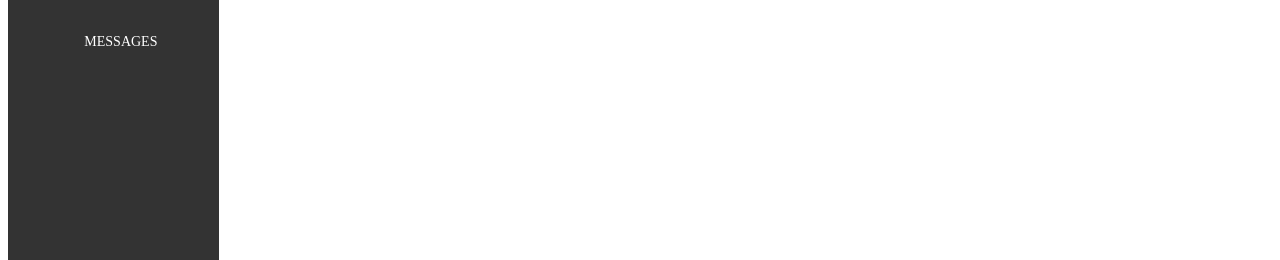
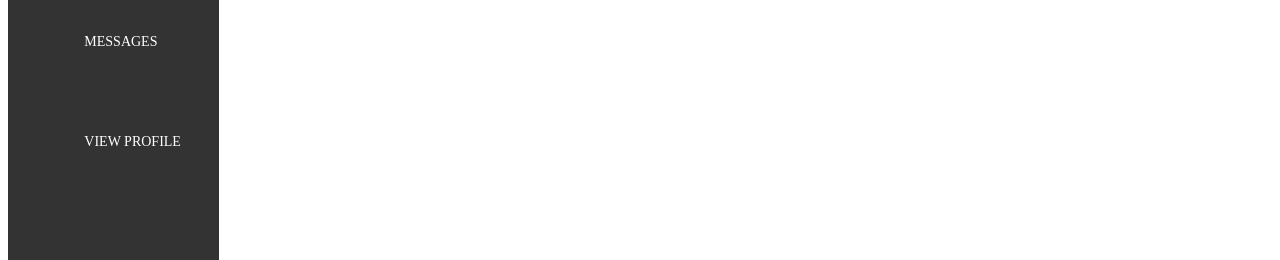
Before and after one commit to tiffaphm/not_wnl_platform, a React app: page / in a window 1280 px wide. Shown: the part 318-578 px from the top of the page. Built offline with nearby package versions, Linux system fonts and the light colour scheme; the HTML template or start-up script is replaced by a standard one.

Commit message:
add profile menu item

```diff
--- a/client/src/components/Sidebar/Sidebar.jsx
+++ b/client/src/components/Sidebar/Sidebar.jsx
@@ -5,6 +5,7 @@ import SidebarSelectDashboard from './SidebarSelectDashboard';
 import SidebarSelectJobListings from './SidebarSelectJobListings';
 import SidebarSelectJobHistory from './SidebarSelectJobHistory';
 import SidebarSelectMessages from './SidebarSelectMessages';
+import SidebarSelectProfile from './SidebarSelectProfile';
 import '../styles/Sidebar.css';
 
 class Sidebar extends Component {
@@ -16,6 +17,7 @@ class Sidebar extends Component {
   }
 
   selectActiveComponent = (event) => {
+    // DEBT: this function will only run if user clicks on the div, not the actual text
     const currentActive = ReactDOM.findDOMNode(this).getElementsByClassName(this.state.activeComponent)[0];
 
     if (event.target.className !== this.state.activeComponent) {
@@ -36,6 +38,7 @@ class Sidebar extends Component {
         <SidebarSelectJobListings selectActiveComponent={this.selectActiveComponent} />
         <SidebarSelectJobHistory selectActiveComponent={this.selectActiveComponent} />
         <SidebarSelectMessages selectActiveComponent={this.selectActiveComponent} />
+        <SidebarSelectProfile selectActiveComponent={this.selectActiveComponent} />
       </div>
     );
   }
--- /dev/null
+++ b/client/src/components/Sidebar/SidebarSelectProfile.jsx
@@ -0,0 +1,10 @@
+import React from 'react';
+import '../styles/Sidebar.css';
+
+const SidebarSelectProfile = (props) => (
+  <div className="sidebar-select-profile sidebar-menu-item" onClick={props.selectActiveComponent}>
+    <p onClick={e => e.stopPropagation()}>VIEW PROFILE</p>
+  </div>
+);
+
+export default SidebarSelectProfile;
```
